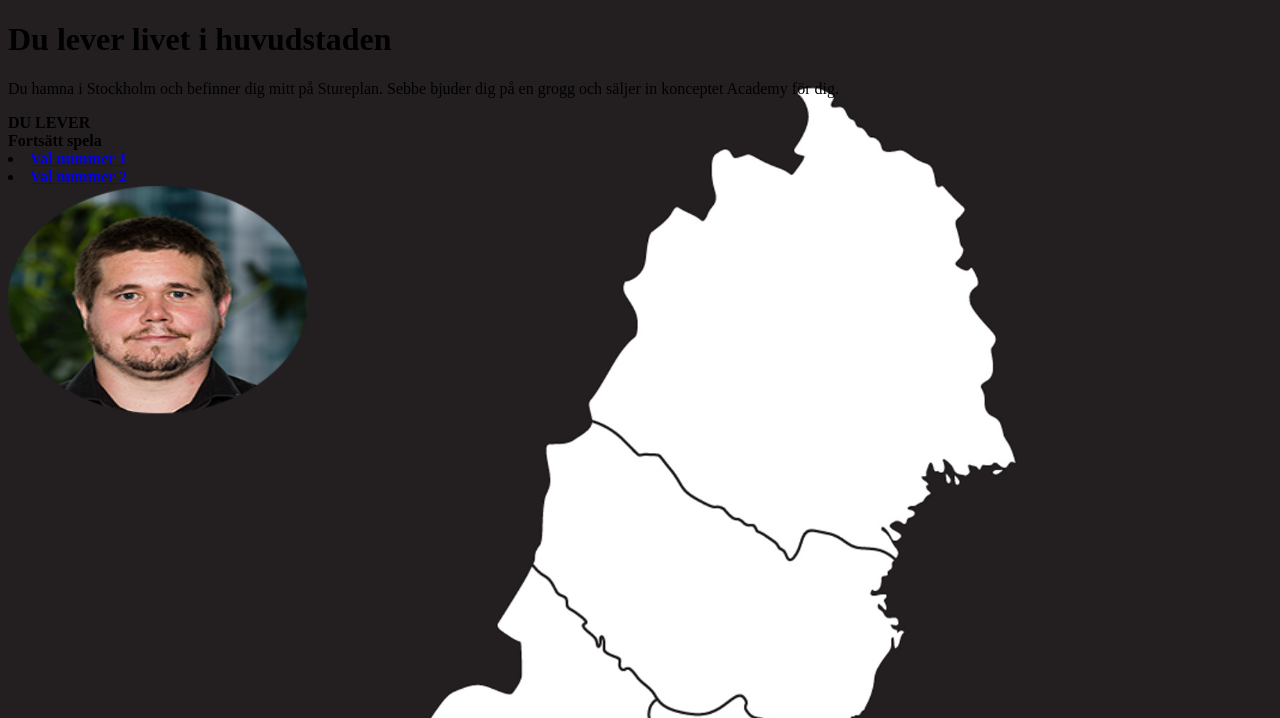
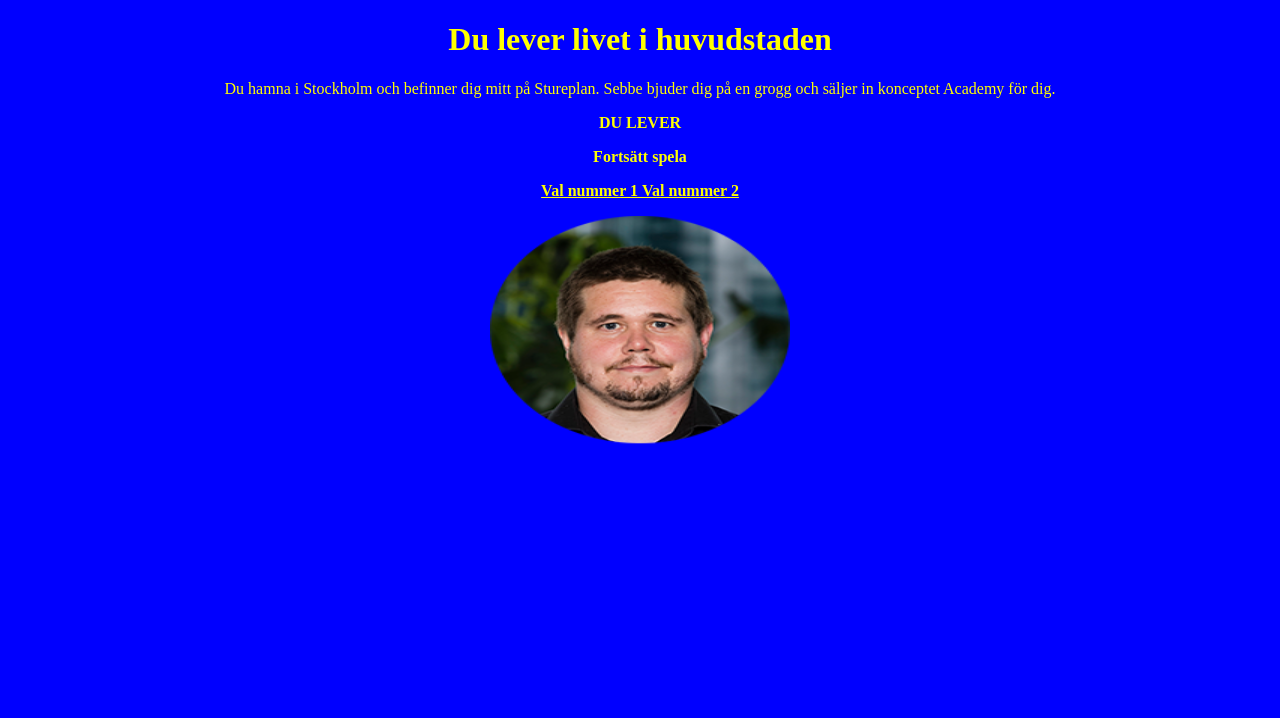
Before and after one commit to krawaller/academysummer2017, a PHP site: page /sidan3.html in a window 1280 px wide. Shown: the top 718 px of the page. Run offline with PHP 8.4, Linux system fonts and the light colour scheme.

Commit message:
danielssenaste

```diff
--- a/danielkhan91/danielspel/sidan2.html
+++ b/danielkhan91/danielspel/sidan2.html
@@ -1,16 +1,20 @@
 <!DOCTYPE html>
+    <html>
     <head>
     <title>Trip of death</title>
     <link rel="stylesheet" href="style.css">
     <meta charset="utf8">
     </head>
     <body>
+        <div id="wrapper">
         <h1>Du är död</h1>
     <p>
         Du hamna i Jämtland och trodde du skulle åka skidor och ha skoj men tyvärr så kom det en björn som hade andra planer för dig.
         Du blev nermalen och söndersliten av pappa björn.
     </p>
-    <div><strong>GAME OVER</strong></div>
+    <p><strong>GAME OVER</strong></p>
     <li><strong><a href="index.html">Play again?</strong></li>
     <img src="img/Björn.jpg">
+        </div>
     </body>
+    </html>
--- a/danielkhan91/danielspel/sidan3.html
+++ b/danielkhan91/danielspel/sidan3.html
@@ -1,17 +1,23 @@
 <!DOCTYPE html>
+    <html>
     <head>
     <title>Trip of death</title>
     <link rel="stylesheet" href="style.css">
     <meta charset="utf8">
     </head>
     <body>
+        <div id="wrapper">
         <h1>Du lever livet i huvudstaden</h1>
-    <p>
-        Du hamna i Stockholm och befinner dig mitt på Stureplan. Sebbe bjuder dig på en grogg och säljer in konceptet Academy för dig.
-    </p>
-    <div><strong>DU LEVER</strong></div>
-    <div><strong>Fortsätt spela</strong></div>
-    <li><strong><a href="sidan5.html">Val nummer 1</strong></li>
-    <li><strong><a href="sidan6.html">Val nummer 2</strong></li>
-    <img src="img/Sebbe.png">
+        <p>
+            Du hamna i Stockholm och befinner dig mitt på Stureplan. Sebbe bjuder dig på en grogg och säljer in konceptet Academy för dig.
+        </p>
+        <p><strong>DU LEVER</strong></p>
+        <p><strong>Fortsätt spela</strong></p>
+        <p>
+            <strong><a href="sidan5.html">Val nummer 1</strong>
+            <strong><a href="sidan6.html">Val nummer 2</strong>
+            </p>
+        <img src="img/Sebbe.png">
+    </div>
     </body>
+    </html>
--- a/danielkhan91/danielspel/style.css
+++ b/danielkhan91/danielspel/style.css
@@ -1,11 +1,34 @@
 img {
 height: 250px;
 width: 300px;
-padding-right: 50%;
+-webkit-animation: 1s linear move_left;
+}
+@-webkit-keyframes move_left { from { margin-left: -150%; } to { margin-left: 0%; }  }
+        @keyframes move_left { from { margin-left: -150%; } to { margin-left: 0%; }  }
+
+html {
+    background-color: blue;
+    background-size: 100%
 }
 
-body {
-    background-image:url(img/Sverige.jpg);
-    background-repeat: no-repeat;
-    background-size:100%;
+#wrapper {
+    font: italic;
+    color: yellow;
+    text-align: center;
 }
+
+a:link, a:visited {
+    color: yellow;
+}
+
+p:nth-child(3):hover {
+    -webkit-transform: rotate(180deg);
+    transform: rotate(180deg);
+    transition: transform 1s ease;
+}
+
+p:nth-child(2):hover {
+    -webkit-transform: scale(1.2);
+        -ms-transform: scale(1.2);
+        transform: scale(1.2);
+}
```
Also changed, not shown: danielkhan91/danielspel/index.html (+9 -3 lines), danielkhan91/danielspel/sidan4.html (+10 -4 lines), danielkhan91/danielspel/sidan5.html (+8 -4 lines), danielkhan91/danielspel/sidan6.html (+6 -2 lines), danielkhan91/danielspel/img/Sverige_small.jpg (added).
